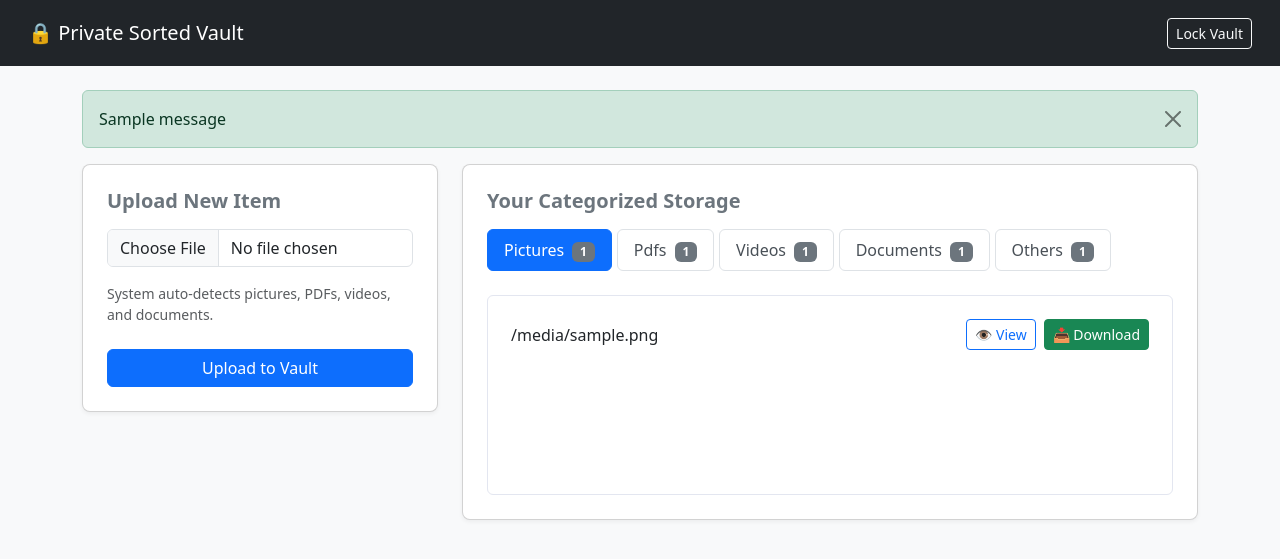
After one commit to jameschowdhurychowdhury-jpg/my-secure-vault, a Flask app: template templates/index.html in a window 1280 px wide. The commit adds this page. Shown: the top 559 px of the page. Run offline with Flask 3, Linux system fonts and the light colour scheme; the template is opened without the code that fills it: most values are stand-ins (such as "Sample title", 1, 10 or a date in 2020); one stand-in notice (Sample message) is shown.

Commit message:
Added dedicated view and download features with file type tracking

```diff
--- a/app.py
+++ b/app.py
@@ -1,148 +1,164 @@
 import os
+import io
+import mimetypes
+from functools import wraps
+import boto3
 from flask import Flask, render_template, request, redirect, url_for, session, flash
-import boto3
-from botocore.exceptions import ClientError
-from werkzeug.utils import secure_filename
 
 app = Flask(__name__)
+# Replace with a secure key or set it via Render Environment variables
+app.secret_key = os.environ.get("FLASK_SECRET_KEY", "super-secret-vault-key")
 
-# --- CONFIGURATION ---
-app.secret_key = os.environ.get('SECRET_KEY', 'super_secret_session_key_change_this_anytime')
-PASSWORD = "James@2010"  # Your master vault password
+# --- BACKBLAZE B2 CONFIGURATION ---
+B2_BUCKET_NAME = os.environ.get("B2_BUCKET_NAME")
+VAULT_PASSWORD = os.environ.get("VAULT_PASSWORD", "password123")  # Your master password
 
-# --- BACKBLAZE B2 / S3 CREDENTIALS ---
-B2_KEY_ID = os.environ.get('B2_KEY_ID')
-B2_APPLICATION_KEY = os.environ.get('B2_APPLICATION_KEY')
-B2_BUCKET_NAME = os.environ.get('B2_BUCKET_NAME')
-B2_ENDPOINT_URL = os.environ.get('B2_ENDPOINT_URL', 'https://s3.us-west-004.backblazeb2.com')
-
-# AUTO-FIX: If the environment variable is missing 'https://', add it automatically
-if B2_ENDPOINT_URL and not B2_ENDPOINT_URL.startswith(('http://', 'https://')):
-    B2_ENDPOINT_URL = f"https://{B2_ENDPOINT_URL}"
-
-# Initialize the S3-compatible client for Backblaze B2 connection
 s3_client = boto3.client(
     's3',
-    endpoint_url=B2_ENDPOINT_URL,
-    aws_access_key_id=B2_KEY_ID,
-    aws_secret_access_key=B2_APPLICATION_KEY
+    endpoint_url=os.environ.get('B2_ENDPOINT_URL'),
+    aws_access_key_id=os.environ.get('B2_KEY_ID'),
+    aws_secret_access_key=os.environ.get('B2_APPLICATION_KEY'),
+    region_name=os.environ.get('AWS_DEFAULT_REGION', 'us-east-005')
 )
 
-# File categories mapping
-SECTIONS = {
-    'pictures': ['.jpg', '.jpeg', '.png', '.gif', '.webp', '.bmp'],
-    'pdfs': ['.pdf'],
-    'videos': ['.mp4', '.mov', '.avi', '.mkv', '.wmv'],
-    'documents': ['.doc', '.docx', '.xls', '.xlsx', '.ppt', '.pptx', '.txt', '.csv']
-}
+# --- SECURITY DECORATOR ---
+def login_required(f):
+    @wraps(f)
+    def decorated_function(*args, **kwargs):
+        if not session.get('logged_in'):
+            return redirect(url_for('login'))
+        return f(*args, **kwargs)
+    return decorated_function
 
-def get_section_for_file(filename):
-    _, ext = os.path.splitext(filename.lower())
-    for section, extensions in SECTIONS.items():
-        if ext in extensions:
-            return section
-    return 'others'
+# --- ROUTES ---
 
-# --- ROUTING & FLOW CONTROL ---
-
-@app.route('/', methods=['GET', 'POST'])
+@app.route('/login', methods=['GET', 'POST'])
 def login():
-    if session.get('logged_in'):
-        return redirect(url_for('dashboard'))
     if request.method == 'POST':
-        if request.form.get('password') == PASSWORD:
+        input_password = request.form.get('password')
+        if input_password == VAULT_PASSWORD:
             session['logged_in'] = True
-            return redirect(url_for('dashboard'))
+            session.permanent = True
+            return redirect(url_for('index'))
         else:
-            flash('Incorrect password. Access Denied.', 'danger')
+            flash("Incorrect master password. Access denied.", "danger")
     return render_template('login.html')
-
-
-@app.route('/dashboard', methods=['GET', 'POST'])
-def dashboard():
-    if not session.get('logged_in'):
-        return redirect(url_for('login'))
-
-    if request.method == 'POST':
-        if 'file' not in request.files:
-            flash('No file part found', 'warning')
-            return redirect(request.url)
-
-        file = request.files['file']
-        if file.filename == '':
-            flash('No file selected', 'warning')
-            return redirect(request.url)
-
-        if file:
-            filename = secure_filename(file.filename)
-            target_section = get_section_for_file(filename)
-            cloud_storage_key = f"{target_section}/{filename}"
-
-            try:
-                s3_client.upload_fileobj(file, B2_BUCKET_NAME, cloud_storage_key)
-                flash(f'"{filename}" safely backed up to {target_section.capitalize()} cloud room!', 'success')
-            except ClientError as e:
-                flash(f"Cloud write failure: {e}", "danger")
-
-            return redirect(url_for('dashboard'))
-
-    vault_data = {'pictures': [], 'pdfs': [], 'videos': [], 'documents': [], 'others': []}
-    try:
-        response = s3_client.list_objects_v2(Bucket=B2_BUCKET_NAME)
-        if 'Contents' in response:
-            for obj in response['Contents']:
-                key = obj['Key']
-                if '/' in key:
-                    category, filename = key.split('/', 1)
-                    if category in vault_data:
-                        vault_data[category].append(filename)
-                    else:
-                        vault_data['others'].append(filename)
-    except ClientError as e:
-        flash(f"Error fetching directory index from Cloud: {e}", "danger")
-
-    return render_template('dashboard.html', vault_data=vault_data)
-
-
-@app.route('/uploads/<category>/<filename>')
-def download_file(category, filename):
-    if not session.get('logged_in'):
-        return "Unauthorized", 401
-
-    cloud_storage_key = f"{category}/{filename}"
-    try:
-        file_url = s3_client.generate_presigned_url(
-            'get_object',
-            Params={'Bucket': B2_BUCKET_NAME, 'Key': cloud_storage_key},
-            ExpiresIn=3600
-        )
-        return redirect(file_url)
-    except ClientError as e:
-        return f"Error retrieving cloud object: {e}", 500
-
-
-@app.route('/delete/<category>/<filename>', methods=['POST'])
-def delete_file(category, filename):
-    if not session.get('logged_in'):
-        return "Unauthorized", 401
-
-    cloud_storage_key = f"{category}/{filename}"
-    try:
-        s3_client.delete_object(Bucket=B2_BUCKET_NAME, Key=cloud_storage_key)
-        flash(f'"{filename}" permanently destroyed from storage cluster.', 'info')
-    except ClientError as e:
-        flash(f"Cloud removal error: {e}", "danger")
-
-    return redirect(url_for('dashboard'))
-
 
 @app.route('/logout')
 def logout():
     session.clear()
-    flash('Logged out safely.', 'info')
     return redirect(url_for('login'))
 
+@app.route('/')
+@login_required
+def index():
+    # Structural buckets for sorting UI data
+    categories = {
+        'pictures': [],
+        'pdfs': [],
+        'videos': [],
+        'documents': [],
+        'others': []
+    }
+
+    try:
+        response = s3_client.list_objects_v2(Bucket=B2_BUCKET_NAME)
+        files = response.get('Contents', [])
+
+        for f in files:
+            filename = f['Key']
+            ext = os.path.splitext(filename)[1].lower()
+
+            # Simple extension categorization matching UI segments
+            if ext in ['.jpg', '.jpeg', '.png', '.gif', '.webp', '.svg']:
+                categories['pictures'].append(filename)
+            elif ext == '.pdf':
+                categories['pdfs'].append(filename)
+            elif ext in ['.mp4', '.mov', '.avi', '.mkv', '.webm']:
+                categories['videos'].append(filename)
+            elif ext in ['.txt', '.docx', '.xlsx', '.pptx', '.csv', '.md']:
+                categories['documents'].append(filename)
+            else:
+                categories['others'].append(filename)
+
+    except Exception as e:
+        flash(f"Cloud Connection Error: {str(e)}", "danger")
+
+    return render_template('index.html', categories=categories)
+
+@app.route('/upload', methods=['POST'])
+@login_required
+def upload():
+    if 'file' not in request.files:
+        flash("No file selected.", "warning")
+        return redirect(url_for('index'))
+
+    file = request.files['file']
+    if file.filename == '':
+        flash("No file selected.", "warning")
+        return redirect(url_for('index'))
+
+    if file:
+        filename = file.filename
+
+        # 1. Automatically detect if it's an MP3, PNG, PDF, etc.
+        mime_type, _ = mimetypes.guess_type(filename)
+        if not mime_type:
+            mime_type = 'application/octet-stream'  # Fallback asset type
+
+        try:
+            # 2. Upload directly to Backblaze with registered ContentType metadata
+            s3_client.upload_fileobj(
+                file,
+                B2_BUCKET_NAME,
+                filename,
+                ExtraArgs={
+                    'ContentType': mime_type
+                }
+            )
+            flash(f"'{filename}' successfully uploaded directly to vault.", "success")
+        except Exception as e:
+            flash(f"Cloud write failure: {str(e)}", "danger")
+
+    return redirect(url_for('index'))
+
+@app.route('/view/<path:filename>')
+@login_required
+def view_file(filename):
+    try:
+        # Generates a cloud link that commands the browser to stream/view inline
+        url = s3_client.generate_presigned_url(
+            'get_object',
+            Params={
+                'Bucket': B2_BUCKET_NAME,
+                'Key': filename,
+                'ResponseContentDisposition': 'inline'
+            },
+            ExpiresIn=3600
+        )
+        return redirect(url)
+    except Exception as e:
+        flash(f"Could not generate preview link: {str(e)}", "danger")
+        return redirect(url_for('index'))
+
+@app.route('/download/<path:filename>')
+@login_required
+def download_file(filename):
+    try:
+        # Generates a cloud link that forces the browser to instantly save to disk
+        url = s3_client.generate_presigned_url(
+            'get_object',
+            Params={
+                'Bucket': B2_BUCKET_NAME,
+                'Key': filename,
+                'ResponseContentDisposition': f'attachment; filename="{filename}"'
+            },
+            ExpiresIn=3600
+        )
+        return redirect(url)
+    except Exception as e:
+        flash(f"Could not generate download link: {str(e)}", "danger")
+        return redirect(url_for('index'))
 
 if __name__ == '__main__':
-    port = int(os.environ.get("PORT", 5000))
-    app.run(host='0.0.0.0', port=port)
+    app.run(debug=True)
--- /dev/null
+++ b/templates/index.html
@@ -0,0 +1,176 @@
+<!DOCTYPE html>
+<html lang="en">
+<head>
+    <meta charset="UTF-8">
+    <meta name="viewport" content="width=device-width, initial-scale=1.0">
+    <title>Private Sorted Vault</title>
+    <link href="https://cdn.jsdelivr.net/npm/bootstrap@5.3.0/dist/css/bootstrap.min.css" rel="stylesheet">
+    <style>
+        body { background-color: #f8f9fa; }
+        .navbar { background-color: #212529; }
+        .card { border-radius: 8px; box-shadow: 0 2px 4px rgba(0,0,0,0.05); }
+        .nav-pills .nav-link { border: 1px solid #dee2e6; color: #495057; margin-right: 5px; background-color: #fff; }
+        .nav-pills .nav-link.active { background-color: #0d6efd; color: #fff; border-color: #0d6efd; }
+        .file-item { border-bottom: 1px solid #edf2f7; transition: background-color 0.2s; }
+        .file-item:last-child { border-bottom: none; }
+        .file-item:hover { background-color: #fdfdfd; }
+    </style>
+</head>
+<body>
+
+    <nav class="navbar navbar-dark sticky-top p-3 mb-4">
+        <div class="container-fluid">
+            <span class="navbar-brand mb-0 h1">🔒 Private Sorted Vault</span>
+            <a href="{{ url_for('logout') }}" class="btn btn-sm btn-outline-light">Lock Vault</a>
+        </div>
+    </nav>
+
+    <div class="container">
+        {% with messages = get_flashed_messages(with_categories=true) %}
+            {% if messages %}
+                {% for category, message in messages %}
+                    <div class="alert alert-{{ category if category != 'error' else 'danger' }} alert-dismissible fade show" role="alert">
+                        {{ message }}
+                        <button type="button" class="btn-close" data-bs-dismiss="alert" aria-label="Close"></button>
+                    </div>
+                {% endfor %}
+            {% endif %}
+        {% endwith %}
+
+        <div class="row g-4">
+            <div class="col-md-4">
+                <div class="card p-4">
+                    <h5 class="card-title mb-3 text-secondary fw-semibold">Upload New Item</h5>
+                    <form action="{{ url_for('upload') }}" method="POST" enctype="multipart/form-data">
+                        <div class="mb-3">
+                            <input class="form-control" type="file" name="file" id="formFile" required>
+                        </div>
+                        <p class="text-muted small mb-4">System auto-detects pictures, PDFs, videos, and documents.</p>
+                        <button type="submit" class="btn btn-primary w-100 fw-medium">Upload to Vault</button>
+                    </form>
+                </div>
+            </div>
+
+            <div class="col-md-8">
+                <div class="card p-4">
+                    <h5 class="card-title mb-3 text-secondary fw-semibold">Your Categorized Storage</h5>
+
+                    <ul class="nav nav-pills mb-4" id="vaultTab" role="tablist">
+                        <li class="nav-item" role="presentation">
+                            <button class="nav-link active" id="pictures-tab" data-bs-toggle="tab" data-bs-target="#pictures" type="button" role="tab">
+                                Pictures <span class="badge bg-secondary ms-1">{{ categories['pictures']|length }}</span>
+                            </button>
+                        </li>
+                        <li class="nav-item" role="presentation">
+                            <button class="nav-link" id="pdfs-tab" data-bs-toggle="tab" data-bs-target="#pdfs" type="button" role="tab">
+                                Pdfs <span class="badge bg-secondary ms-1">{{ categories['pdfs']|length }}</span>
+                            </button>
+                        </li>
+                        <li class="nav-item" role="presentation">
+                            <button class="nav-link" id="videos-tab" data-bs-toggle="tab" data-bs-target="#videos" type="button" role="tab">
+                                Videos <span class="badge bg-secondary ms-1">{{ categories['videos']|length }}</span>
+                            </button>
+                        </li>
+                        <li class="nav-item" role="presentation">
+                            <button class="nav-link" id="documents-tab" data-bs-toggle="tab" data-bs-target="#documents" type="button" role="tab">
+                                Documents <span class="badge bg-secondary ms-1">{{ categories['documents']|length }}</span>
+                            </button>
+                        </li>
+                        <li class="nav-item" role="presentation">
+                            <button class="nav-link" id="others-tab" data-bs-toggle="tab" data-bs-target="#others" type="button" role="tab">
+                                Others <span class="badge bg-secondary ms-1">{{ categories['others']|length }}</span>
+                            </button>
+                        </li>
+                    </ul>
+
+                    <div class="tab-content id="vaultTabContent" style="min-height: 200px; background-color: #fff; border: 1px solid #e3e6f0; border-radius: 6px; padding: 15px;">
+
+                        <div class="tab-pane fade show active" id="pictures" role="tabpanel">
+                            {% if categories['pictures'] %}
+                                {% for file in categories['pictures'] %}
+                                    <div class="file-item d-flex justify-content-between align-items-center p-2">
+                                        <span class="text-truncate me-3">{{ file }}</span>
+                                        <div class="d-flex flex-shrink-0">
+                                            <a href="{{ url_for('view_file', filename=file) }}" class="btn btn-sm btn-outline-primary me-2" target="_blank">👁️ View</a>
+                                            <a href="{{ url_for('download_file', filename=file) }}" class="btn btn-sm btn-success">📥 Download</a>
+                                        </div>
+                                    </div>
+                                {% endfor %}
+                            {% else %}
+                                <div class="text-center py-5 text-muted">No entries under "Pictures" section.</div>
+                            {% endif %}
+                        </div>
+
+                        <div class="tab-pane fade" id="pdfs" role="tabpanel">
+                            {% if categories['pdfs'] %}
+                                {% for file in categories['pdfs'] %}
+                                    <div class="file-item d-flex justify-content-between align-items-center p-2">
+                                        <span class="text-truncate me-3">{{ file }}</span>
+                                        <div class="d-flex flex-shrink-0">
+                                            <a href="{{ url_for('view_file', filename=file) }}" class="btn btn-sm btn-outline-primary me-2" target="_blank">👁️ View</a>
+                                            <a href="{{ url_for('download_file', filename=file) }}" class="btn btn-sm btn-success">📥 Download</a>
+                                        </div>
+                                    </div>
+                                {% endfor %}
+                            {% else %}
+                                <div class="text-center py-5 text-muted">No entries under "Pdfs" section.</div>
+                            {% endif %}
+                        </div>
+
+                        <div class="tab-pane fade" id="videos" role="tabpanel">
+                            {% if categories['videos'] %}
+                                {% for file in categories['videos'] %}
+                                    <div class="file-item d-flex justify-content-between align-items-center p-2">
+                                        <span class="text-truncate me-3">{{ file }}</span>
+                                        <div class="d-flex flex-shrink-0">
+                                            <a href="{{ url_for('view_file', filename=file) }}" class="btn btn-sm btn-outline-primary me-2" target="_blank">👁️ View</a>
+                                            <a href="{{ url_for('download_file', filename=file) }}" class="btn btn-sm btn-success">📥 Download</a>
+                                        </div>
+                                    </div>
+                                {% endfor %}
+                            {% else %}
+                                <div class="text-center py-5 text-muted">No entries under "Videos" section.</div>
+                            {% endif %}
+                        </div>
+
+                        <div class="tab-pane fade" id="documents" role="tabpanel">
+                            {% if categories['documents'] %}
+                                {% for file in categories['documents'] %}
+                                    <div class="file-item d-flex justify-content-between align-items-center p-2">
+                                        <span class="text-truncate me-3">{{ file }}</span>
+                                        <div class="d-flex flex-shrink-0">
+                                            <a href="{{ url_for('view_file', filename=file) }}" class="btn btn-sm btn-outline-primary me-2" target="_blank">👁️ View</a>
+                                            <a href="{{ url_for('download_file', filename=file) }}" class="btn btn-sm btn-success">📥 Download</a>
+                                        </div>
+                                    </div>
+                                {% endfor %}
+                            {% else %}
+                                <div class="text-center py-5 text-muted">No entries under "Documents" section.</div>
+                            {% endif %}
+                        </div>
+
+                        <div class="tab-pane fade" id="others" role="tabpanel">
+                            {% if categories['others'] %}
+                                {% for file in categories['others'] %}
+                                    <div class="file-item d-flex justify-content-between align-items-center p-2">
+                                        <span class="text-truncate me-3">{{ file }}</span>
+                                        <div class="d-flex flex-shrink-0">
+                                            <a href="{{ url_for('view_file', filename=file) }}" class="btn btn-sm btn-outline-primary me-2" target="_blank">👁️ View</a>
+                                            <a href="{{ url_for('download_file', filename=file) }}" class="btn btn-sm btn-success">📥 Download</a>
+                                        </div>
+                                    </div>
+                                {% endfor %}
+                            {% else %}
+                                <div class="text-center py-5 text-muted">No entries under "Others" section.</div>
+                            {% endif %}
+                        </div>
+
+                    </div>
+                </div>
+            </div>
+        </div>
+    </div>
+
+    <script src="https://cdn.jsdelivr.net/npm/bootstrap@5.3.0/dist/js/bootstrap.bundle.min.js"></script>
+</body>
+</html>
```
Also changed, not shown: templates/login.html (+10 -12 lines).
